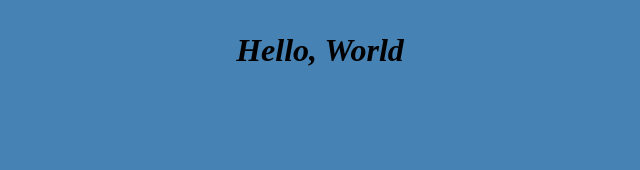
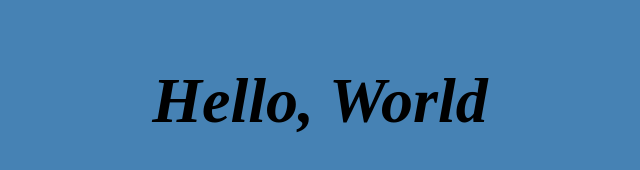
Before and after one commit to malcolmlearnstech/second-boilerplate, a React app: page / in a window 1280 px wide. Shown: the whole page, without its empty margins (320-960 px from the left). Built offline with nearby package versions, Linux system fonts and the light colour scheme.

Commit message:
refactor: increase home page font size

```diff
--- a/client/index.css
+++ b/client/index.css
@@ -1,7 +1,7 @@
 .indexStyle {
   font: garamond;
   color: black;
-  font-size: xx-large;
+  font-size: 64px;
   font-style: italic;
   font-weight: 800;
   text-align: center;
```
